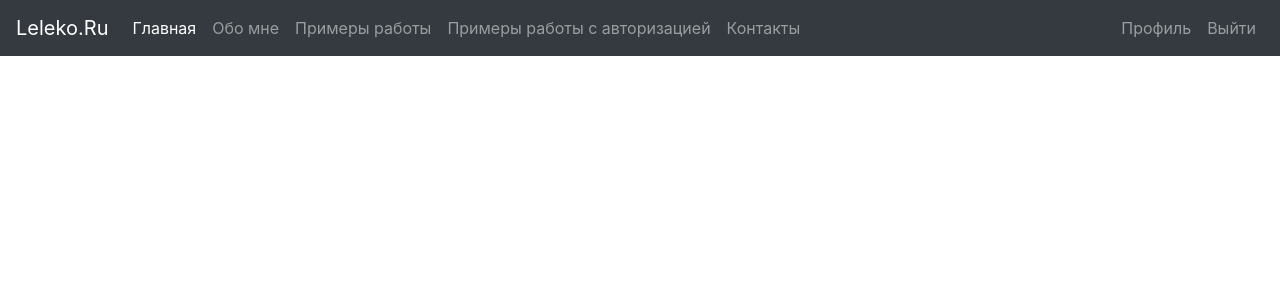
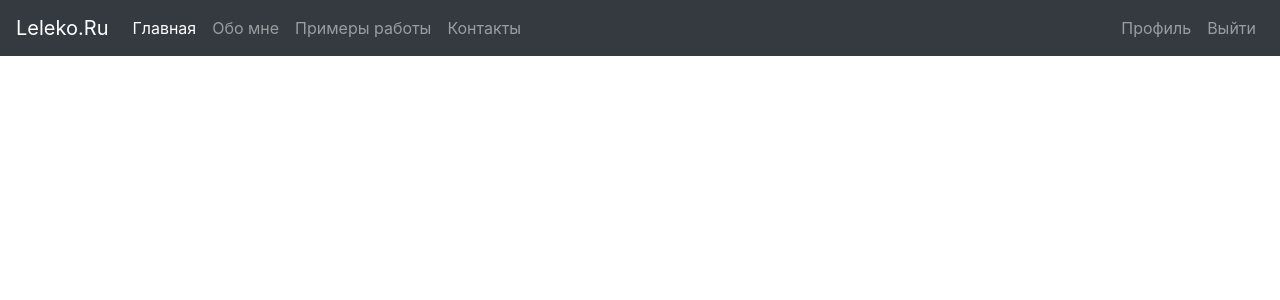
Before and after one commit to sleleko/simpleSite, a Flask app: page / in a window 1280 px wide. Shown: the top 300 px of the page. Run offline with Flask 2, Linux system fonts and the light colour scheme; the visitor is signed in with stand-in values (Sample User, id 1); data comes from the database, SQL or seed files in the repository; some libraries are stand-ins or nearby versions.

Commit message:
preparing to finishing site

```diff
--- a/app/routes.py
+++ b/app/routes.py
@@ -7,9 +7,9 @@ from werkzeug.urls import url_parse
 
 
 @app.route('/')
-@app.route('/index')
-@login_required
-def index():
+@app.route('/home')
+# @login_required
+def home():
     return render_template('index.html', title='Главная')
 
 
@@ -75,12 +75,14 @@ def logout():
     return redirect(url_for('index'))
 
 
-@app.route('/example', methods=['GET', 'POST'])
+'''
+@app.route('/portfolio', methods=['GET', 'POST'])
 def example():
     return "Example return content for anonymous user"
+'''
 
 
-@app.route('/example2')
+@app.route('/portfolio')
 @login_required
-def example2():
-    return "Example return content for auth users only"
+def portfolio():
+    return render_template('portfolio.html')
--- a/app/templates/index.html
+++ b/app/templates/index.html
@@ -17,16 +17,13 @@
                     <div class="collapse navbar-collapse" id="navbarCollapse">
                         <ul class="navbar-nav mr-auto">
                             <li class="nav-item active">
-                                <a class="nav-link" href="{{ url_for('index') }}">Главная</a>
+                                <a class="nav-link" href="{{ url_for('home') }}">Главная</a>
                             </li>
                             <li class="nav-item">
                                 <a class="nav-link" href="{{ url_for('about') }}">Обо мне</a>
                             </li>
                             <li class="nav-item">
-                                <a class="nav-link" href="{{ url_for('example') }}">Примеры работы</a>
-                            </li>
-                            <li class="nav-item">
-                                <a class="nav-link" href="{{ url_for('example2') }}">Примеры работы с авторизацией</a>
+                                <a class="nav-link" href="{{ url_for('portfolio') }}">Примеры работы</a>
                             </li>
                             <li class="nav-item">
                                 <a class="nav-link" href="{{ url_for('contactme') }}">Контакты</a>
```
